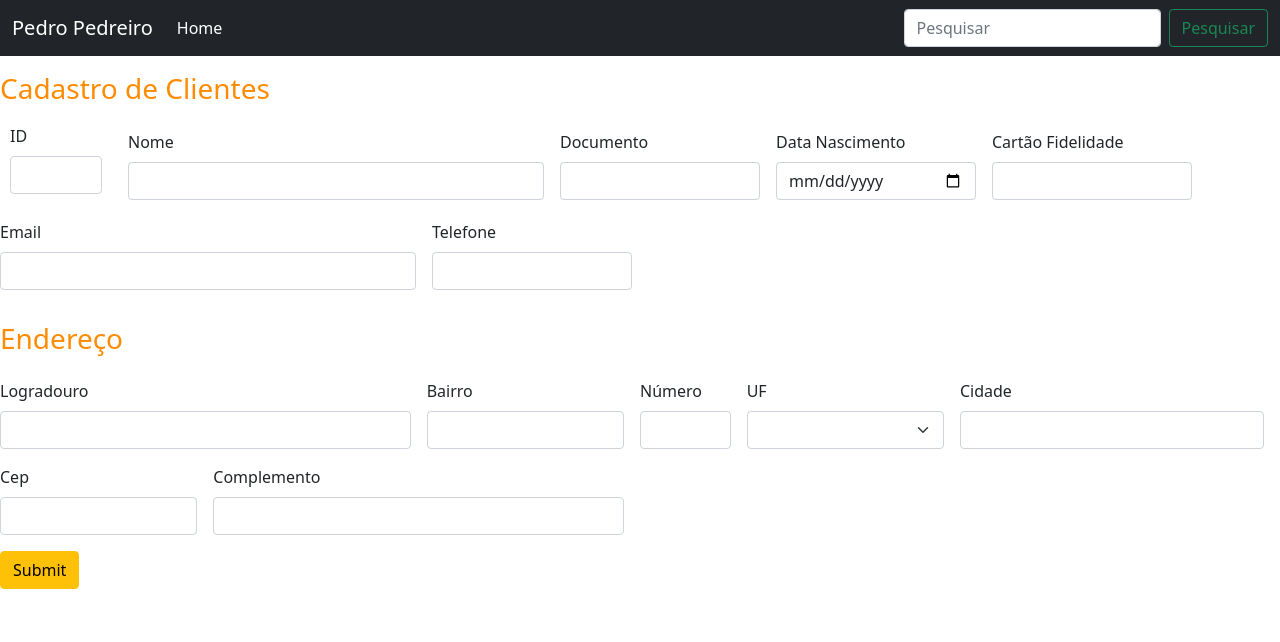
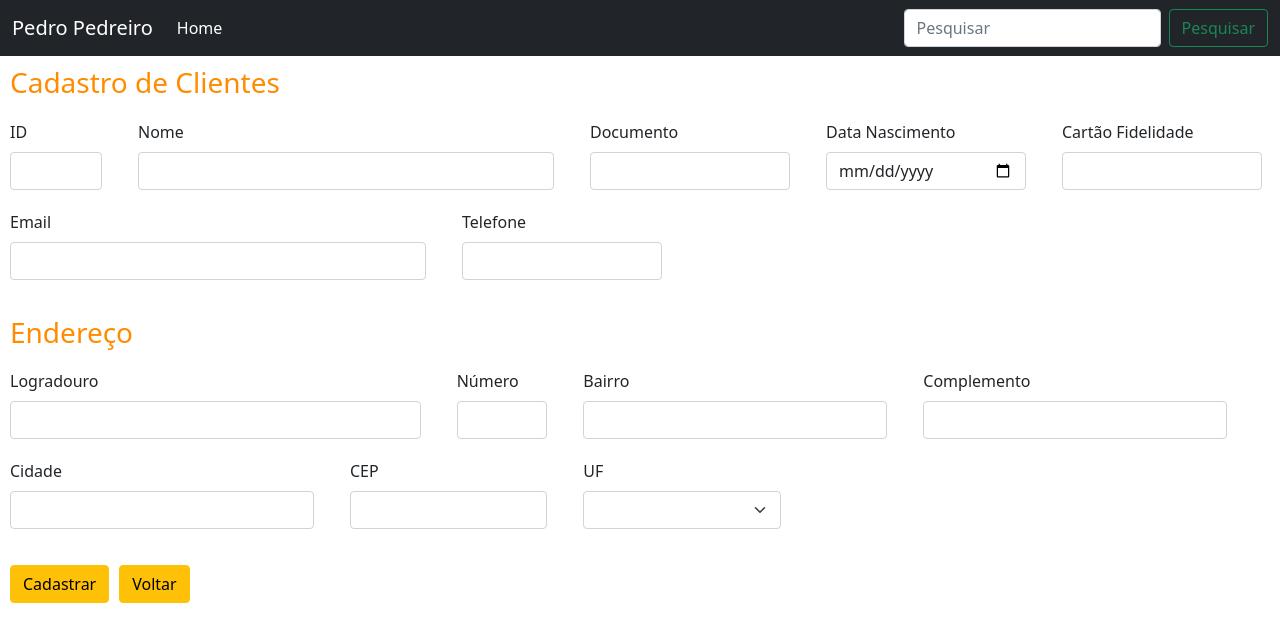
Before and after one commit to Kevin-Souza/PedroPedreiro_Angular, an Angular app: page / in a window 1280 px wide. Shown: the top 642 px of the page. Built offline with nearby package versions, Linux system fonts and the light colour scheme.

Commit message:
Perfumaria na ordenação dos campos

```diff
--- a/src/app/form-cliente/form-cliente.component.html
+++ b/src/app/form-cliente/form-cliente.component.html
@@ -1,7 +1,7 @@
 <form (ngSubmit)="onConfirmar()" class="row g-3">
-
+  <!--Título Inicial-->
   <div class="row g-3">
-        <h3 class="Title">Cadastro de Clientes</h3>
+    <h3 class="Title" style="margin: 10px;">Cadastro de Clientes</h3>
   </div>
 
 
@@ -10,62 +10,75 @@
     <input type="number" class="form-control" id="inputId" name="id" [(ngModel)]="model.id">
   </div>
 
-    <div class="col-md-4">
+  <div class="col-md-4" style="margin: 10px;">
     <label for="inputNome" class="form-label">Nome</label>
     <input type="text" class="form-control" id="inputNome" name="nome" [(ngModel)]="model.nome">
   </div>
 
 
-    <div class="col-md-2">
+  <div class="col-md-2" style="margin: 10px;">
     <label for="inputDocumento" class="form-label">Documento</label>
     <input type="text" class="form-control" id="inputDocumento" name="documento" [(ngModel)]="model.documento">
   </div>
 
-    <div class="col-md-2">
+  <div class="col-md-2" style="margin: 10px;">
       <label for="inputDataNascimento" class="form-label">Data Nascimento</label>
       <input type="date" class="form-control" id="inputDataNascimento" name="dataNascimento"
       [(ngModel)]="model.dataNascimento">
     </div>
 
-    <div class="col-md-2">
+  <div class="col-md-2" style="margin: 10px;">
     <label for="inputCartao" class="form-label">Cartão Fidelidade</label>
     <input type="text" class="form-control" id="inputCartao" name="numeroCartaoFidelidade"
     [(ngModel)]="model.numeroCartaoFidelidade">
   </div>
 
-    <div class="col-md-4">
+  <div class="col-md-4" style="margin: 10px;">
     <label for="inputEmail" class="form-label">Email</label>
     <input type="email" class="form-control" id="inputEmail" name="email" [(ngModel)]="model.email">
   </div>
 
-    <div class="col-md-2">
+  <div class="col-md-2" style="margin: 10px;">
     <label for="inputTel" class="form-label">Telefone</label>
     <input type="tel" class="form-control" id="inputTel" name="telefone" [(ngModel)]="model.telefone">
   </div>
 
   <div class="row g-3">
 
-        <h3 class="subTitle">Endereço</h3>
+    <h3 class="subTitle" style="margin: 10px;">Endereço</h3>
 
-      <div class="col-md-4">
+    <div class="col-md-4" style="margin: 10px;">
       <label for="inputLogradouro" class="form-label">Logradouro</label>
       <input type="text" class="form-control" id="inputLogradouro" name="logradouro"
       [(ngModel)]="model.endereco.logradouro">
     </div>
 
-      <div class="col-md-2">
+    <div class="col-md-1" style="margin: 10px;">
+      <label for="inputNumero" class="form-label">Número</label>
+      <input type="text" class="form-control" id="inputNumero" name="numero" [(ngModel)]="model.endereco.numero">
+    </div>
+
+    <div class="col-md-3" style="margin: 10px;">
       <label for="inputBairro" class="form-label">Bairro</label>
       <input type="text" class="form-control" id="inputBairro" name="bairro" [(ngModel)]="model.endereco.bairro">
     </div>
 
-
-      <div class="col-md-1">
-        <label for="inputNumero" class="form-label">Número</label>
-        <input type="text" class="form-control" id="inputNumero" name="numero" [(ngModel)]="model.endereco.numero">
+    <div class="col-md-3" style="margin: 10px;">
+      <label for="inputTel" class="form-label">Complemento</label>
+      <input type="text" class="form-control" id="inputTel" name="complemento" [(ngModel)]="model.endereco.complemento">
     </div>
 
+    <div class="col-md-3" style="margin: 10px;">
+      <label for="inputCidade" class="form-label">Cidade</label>
+      <input type="text" class="form-control" id="inputCidade" name="cidade" [(ngModel)]="model.endereco.cidade">
+    </div>
 
-      <div class="col-md-2">
+    <div class="col-md-2" style="margin: 10px;">
+      <label for="inputCel" class="form-label">CEP</label>
+      <input type="text" class="form-control" id="inputCel" name="cep" [(ngModel)]="model.endereco.cep">
+    </div>
+
+    <div class="col-md-2" style="margin: 10px;">
       <label for="inputUf" class="form-label">UF</label>
       <select class="form-select" id="inputUf" aria-label="Default select example" name="uf" [(ngModel)]="model.endereco.uf">
       <option value="--">--</option>
@@ -97,25 +110,12 @@
       <option value="SE">Sergipe</option>
       <option value="TO">Tocantins</option>
       </select>
-
     </div>
-      <div class="col-md-3">
-        <label for="inputCidade" class="form-label">Cidade</label>
-        <input type="text" class="form-control" id="inputCidade" name="cidade" [(ngModel)]="model.endereco.cidade">
   </div>
 
+  <div class="col-12">
+    <button type="submit" class="btn btn-warning" style="margin: 10px;">Cadastrar</button>
 
-      <div class="col-md-2">
-        <label for="inputCel" class="form-label">Cep</label>
-        <input type="text" class="form-control" id="inputCel" name="cep" [(ngModel)]="model.endereco.cep">
-      </div>
-
-      <div class="col-md-4">
-        <label for="inputTel" class="form-label">Complemento</label>
-        <input type="text" class="form-control" id="inputTel" name="complemento" [(ngModel)]="model.endereco.complemento">
-      </div>
-    </div>
-    <div class="col-12">
-      <button type="submit" class="btn btn-warning">Submit</button>
+    <button type="submit" class="btn btn-warning" style="margin: 0px;">Voltar</button>
   </div>
 </form>
```
Also changed, not shown: src/styles.css (line endings or trailing spaces). Lines whose indentation alone changed are shown as unchanged.
